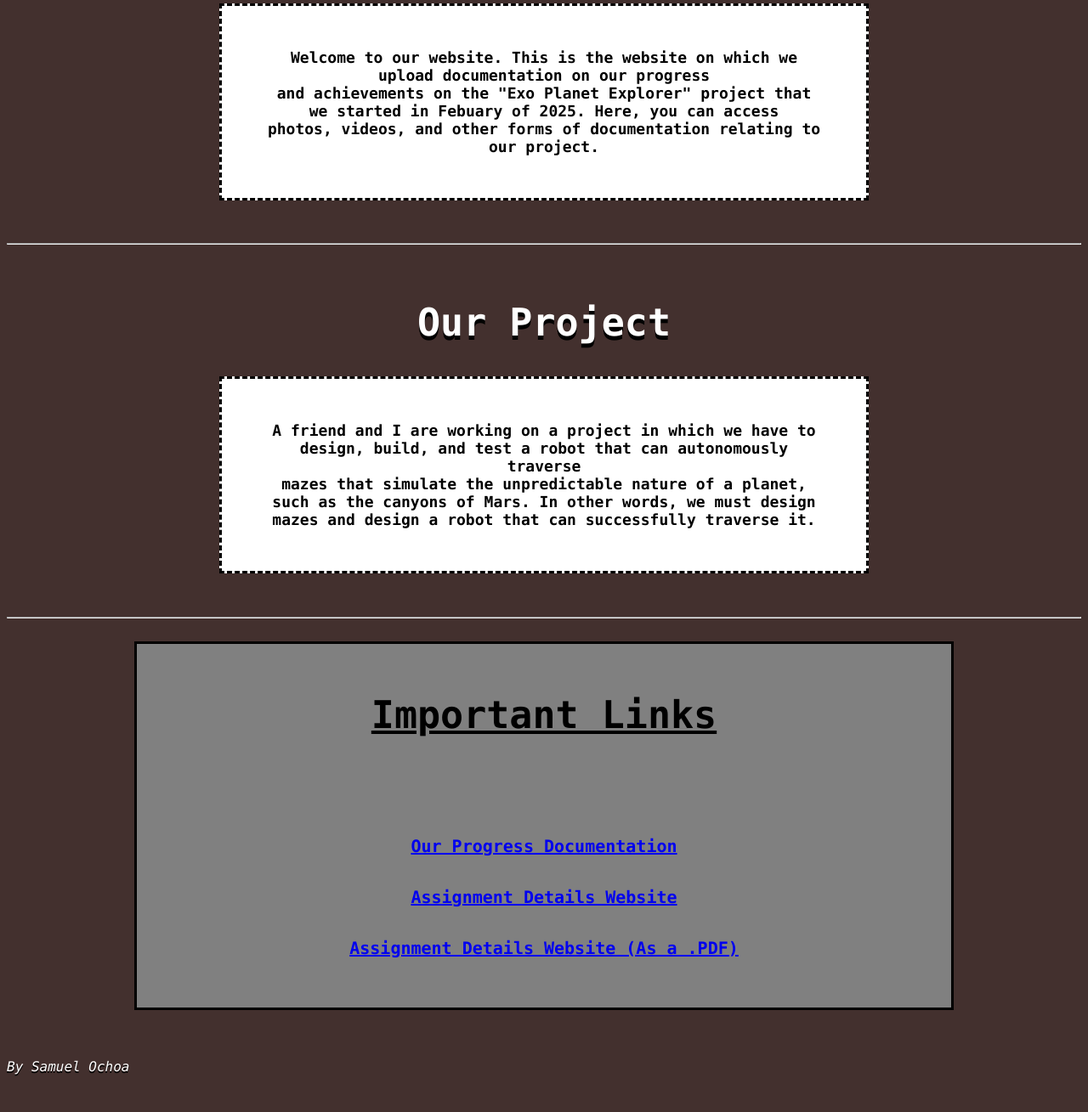
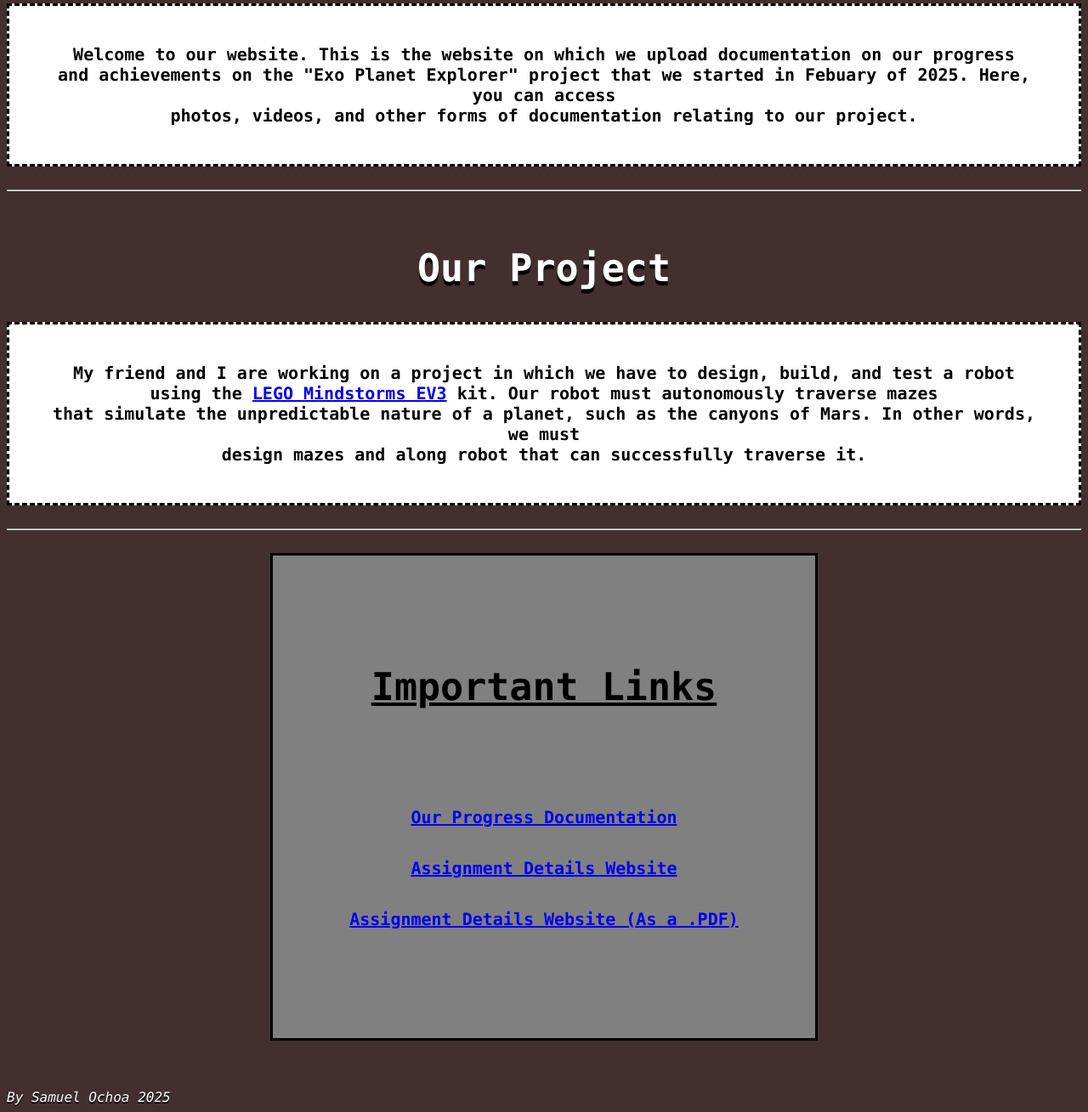
Before and after one commit to MyExoPlanetExplorer/MyExoPlanetExplorer.github.io, a plain HTML site: page index.html in a window 1280 px wide. Shown: the part 631-1940 px from the top of the page at 85% size. Before the commit the page ends 1904 px from the top, so only its background shows below. Drawn offline with Linux system fonts and the light colour scheme.

Commit message:
Version 1.4

```diff
--- a/index.html
+++ b/index.html
@@ -21,28 +21,33 @@ font-weight:bold;color:black;text-align:center; display:flex; flex-direction: co
     <br>
 
     <h2 style="text-shadow:0px 5px black; font-size:45px;color:white;text-align:center;text-decoration: underline;">Welcome to Our Homepage</h2>
-    <h4 class="ParagraphType1">
-    Welcome to our website. This is the website on which we upload documentation on
+	<div style="text-align:center;">
+	<div style="background-color:white;display:inline-block;padding:45px;border-style:dashed;font-weight:bold;font-size:20px;">
+	   Welcome to our website. This is the website on which we upload documentation on
   our progress<br>and achievements on the
   "Exo Planet Explorer" project that we
     started in Febuary of 2025. Here, you can access <br>photos, videos, and other forms of documentation relating to
 	our project.
-    </h4>
+	</div>
+	</div>
 	<br>
     <hr>
     <br>
 	<h2 style="text-shadow:0px 5px black; font-size:45px;color:white;text-align:center;">Our Project</h2>
-	<h4 class="ParagraphType1">
-	A friend and I are working on a project in which we have to<br>
-	design, build, and test a robot that can  autonomously traverse<br>
-	mazes that simulate the unpredictable nature of a planet,
-	such as the canyons of Mars. In other words, we must design mazes and design a robot that
+	<div style="text-align:center;">
+	<div style="background-color:white;display:inline-block;padding:45px;border-style:dashed;font-weight:bold;font-size:20px;">
+	My friend and I are working on a project in which we have to
+	design, build, and test a robot <br>using the <a href="https://en.wikipedia.org/wiki/Lego_Mindstorms_EV3" target="_blank">LEGO Mindstorms EV3</a> kit. Our robot must autonomously traverse
+	mazes <br>that simulate the unpredictable nature of a planet,
+	such as the canyons of Mars. In other words, we must <br>design mazes and along robot that
 	can successfully traverse it.
-	</h4>
+	</div>
+	</div>
 	<br>
     <hr>
     <br>
-	<div style="padding:20px;margin-left:150px;background-color:grey;margin-right:150px;border-style:solid; padding-bottom:20px;">
+	<div style="text-align:center;">
+	<div style="text-align:center;padding:90px;background-color:grey;border-style:solid;display:inline-block;">
     	  <h2 style="font-size:45px;color:black;text-decoration: underline;text-align:center">Important Links</h2>
     <p style="font-weight:bold;text-align:center;font-size:20px;font;line-height:60px;">
       <br>
@@ -54,10 +59,11 @@ font-weight:bold;color:black;text-align:center; display:flex; flex-direction: co
 	<a href="Mars Project.pdf" target="_blank">Assignment Details Website (As a .PDF)</a>
     </p>
 	</div>
-
+	</div>
 	<br>
 	<br>
 	<br>
-	<i style="color:white;text-shadow:0px 2px black;">By Samuel Ochoa</i>
+	<i style="text-align:left;color:white;text-shadow:0px 2px black;">By Samuel Ochoa 2025</i>
+	<br>
   </body>
 </html>
```
Also changed, not shown: Our_Progress.html (+1 -1 lines).
